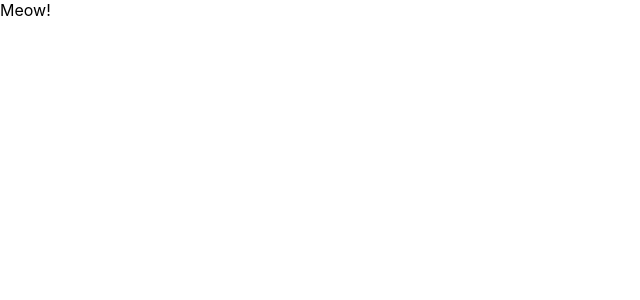
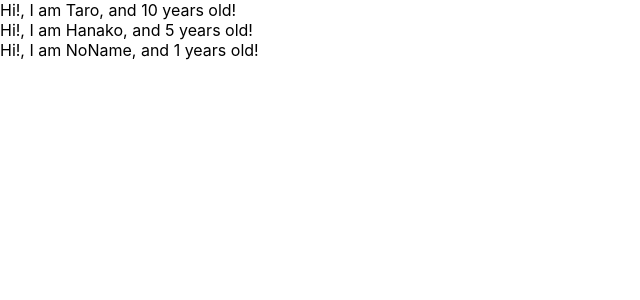
Before and after one commit to mizuno66/udemy-react-redux-crud-application, a React (Create React App) app in the folder app/: page / in a window 1280 px wide. Shown: the top 300 px of the page, without its empty margins (0-640 px from the left). Built offline with nearby package versions, Linux system fonts and the light colour scheme.

Commit message:
lean props

```diff
--- a/app/src/App.js
+++ b/app/src/App.js
@@ -1,28 +1,43 @@
 import React from 'react';
 
-// クラスComponent
-// class App extends Component {
-//   render() {
-//     return (
-//       <React.Fragment>
-//         <label htmlFor="bar">bar</label>
-//         <input type="text" onClick={() => {console.log("clicked")}} />
-//       </React.Fragment>
-//     )
-//   }
-// }
-
-// 関数Component
 const App = () => {
+  const profiles = [
+    {
+      name: "Taro",
+      age: 10,
+    },
+    {
+      name: "Hanako",
+      age: 5,
+    },
+    {
+      name: "NoName",
+    },
+  ]
+  // mapを利用して表示
   return (
     <div>
-      <Cat />
+      {
+        profiles.map( (profiles, index) => {
+          return(
+            // KeyにIndexを渡す（仮想DOM内で一意に特定して再描画するため）
+            <User name={profiles.name} age={profiles.age} key={index} />
+          )
+        })
+      }
     </div>
   )
 }
 
-const Cat = () => {
-  return <div>Meow!</div>
+const User = (props) => {
+  return (
+    <div>Hi!, I am {props.name}, and {props.age} years old!</div>
+  )
+}
+
+// デフォルト値を定義
+User.defaultProps = {
+  age: 1
 }
 
 export default App;
```
